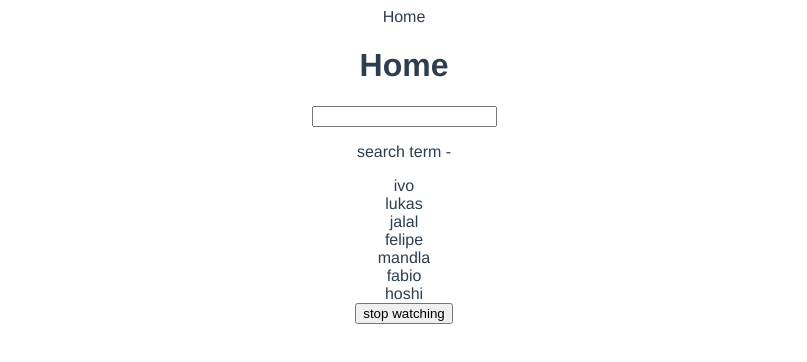
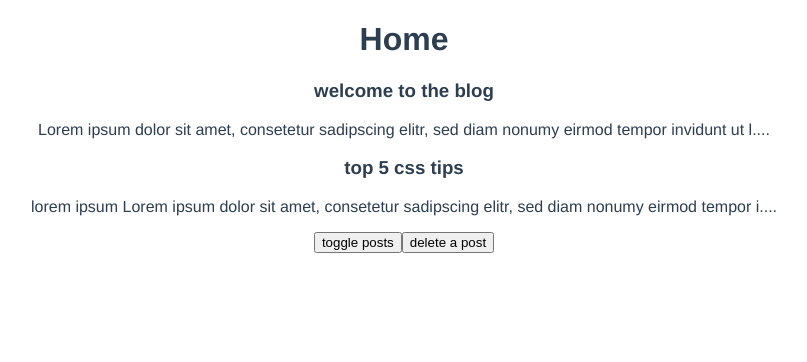
Before and after one commit to BetancourtFelipe/dojo-blog-api, a Vue app: page / in a window 1280 px wide. Shown: the top 362 px of the page, without its empty margins (236-1043 px from the left). Built offline with nearby package versions, Linux system fonts and the light colour scheme.

Commit message:
Add lifesicle hooks

```diff
--- /dev/null
+++ b/src/components/PostList.vue
@@ -0,0 +1,26 @@
+<template>
+ <div class="post-list">
+  <div v-for="post in posts" :key="post.id">
+    <SinglePost :post='post' />
+  </div>
+ </div>
+</template>
+
+<script >
+import { onMounted, onUnmounted, onUpdated } from 'vue';
+import SinglePost from './SinglePost.vue';
+
+export default {
+  props: ['posts'],
+  components: {SinglePost},
+  setup(props) {
+    onMounted(() => console.log('component mounted')),
+    onUnmounted(() => console.log('components unMounted')),
+    onUpdated(() => console.log('components updated'))
+  }
+}
+</script>
+
+<style>
+
+</style>
--- /dev/null
+++ b/src/components/SinglePost.vue
@@ -0,0 +1,25 @@
+<template>
+  <div class="post">
+    <h3>{{ post.title }}</h3>
+    <p>{{ snippet }}</p>
+  </div>
+</template>
+
+<script>
+import { computed } from 'vue';
+
+export default {
+  props: ['post'],
+  setup(props){
+    const snippet = computed(() => {
+      return props.post.body.substring(0,100) + '....'
+    })
+
+    return { snippet }
+  }
+  }
+</script>
+
+<style >
+
+</style>
--- a/src/views/HomeView.vue
+++ b/src/views/HomeView.vue
@@ -1,10 +1,20 @@
 <template>
-<div class="home">Home
+<div class="home">
   <h1>Home</h1>
-  <input type="text" v-model="search">
+  <PostList v-if="showPosts" :posts='posts' />
+  <button @click="showPosts = !showPosts">toggle posts</button>
+  <button @click="posts.pop()">delete a post</button>
+
+
+
+
+
+
+
+  <!-- <input type="text" v-model="search">
   <p>search term - {{ search }}</p>
   <div v-for="name in matchingNames" :key="name">{{ name }}</div>
-  <button @click="handleClick">stop watching</button>
+  <button @click="handleClick">stop watching</button> -->
 
      <!-- Display info for ninjaOne using refs -->
   <!-- <h2>Refs</h2>
@@ -26,34 +36,62 @@
 </template>
 
 <script>
-import { computed, ref, watch, watchEffect } from 'vue';
+import { ref } from 'vue';
+import PostList from '../components/PostList.vue';
 
 export default {
   name: 'HomeView',
+  components: {PostList},
   setup(){
-    const search = ref('')
-    const names = ref(['ivo', 'lukas', 'jalal', 'felipe', 'mandla', 'fabio', 'hoshi'])
 
-    const stopWatch = watch(search, () => {
-      console.log('watch function')
-    })
+    const posts = ref([
+      { title: 'welcome to the blog', body: 'Lorem ipsum dolor sit amet, consetetur sadipscing elitr, sed diam nonumy eirmod tempor invidunt ut labore et dolore magna aliquyam erat, sed diam voluptua. At vero eos et accusam et justo duo dolores et ea rebum. Stet clita kasd gubergren, no sea takimata sanctus est Lorem ipsum dolor sit amet. Lorem ipsum dolor sit amet, consetetur sadipscing elitr, sed diam nonumy eirmod tempor invidunt ut labore et dolore magna aliquyam erat, sed diam voluptua. At vero eos et accusam et justo duo dolores et ea rebum. Stet clita kasd gubergren, no sea takimata sanctus est Lorem ipsum dolor sit amet.', id: 1 },
+      { title: 'top 5 css tips', body: 'lorem ipsum Lorem ipsum dolor sit amet, consetetur sadipscing elitr, sed diam nonumy eirmod tempor invidunt ut labore et dolore magna aliquyam erat, sed diam voluptua. At vero eos et accusam et justo duo dolores et ea rebum. Stet clita kasd gubergren, no sea takimata sanctus est Lorem ipsum dolor sit amet.', id: 2 },
+    ])
 
-    const stopEffect= watchEffect(() => {
-      console.log('watchEffect function', search.value)
-    })
-
-    const matchingNames = computed(() =>{
-      return names.value.filter((name) => name.includes(search.value))
-    })
-
-    const handleClick = () => {
-      stopWatch()
-      stopEffect()
-    }
+    const showPosts = ref(true)
 
 
 
-    return{ names, search, matchingNames, handleClick }
+
+
+
+
+
+    // // Creating a ref named 'search' with an initial value of an empty string
+    // const search = ref('')
+
+    // // Creating a ref named 'names' with an initial array of names
+    // const names = ref(['ivo', 'lukas', 'jalal', 'felipe', 'mandla', 'fabio', 'hoshi'])
+
+    // // Using the watch function to observe changes in 'search'
+    // // and executing a callback when it changes
+    // const stopWatch = watch(search, () => {
+    //   console.log('watch function')
+    // })
+
+
+    // // Using the watchEffect function to reactively execute a callback
+    // // whenever the dependencies (in this case, 'search.value') change
+    // const stopEffect= watchEffect(() => {
+    //   console.log('watchEffect function', search.value)
+    // })
+
+    // // Using the computed function to create a computed property 'matchingNames'
+    // // that filters 'names' based on whether each name includes the current 'search.value'
+    // const matchingNames = computed(() =>{
+    //   return names.value.filter((name) => name.includes(search.value))
+    // })
+
+    // const handleClick = () => {
+    //    // Stopping the watch and watchEffect functions
+    //   stopWatch()
+    //   stopEffect()
+    // }
+
+
+
+    return{ posts, showPosts }
 
      // Define reactive and ref properties
     // const ninjaOne = ref({ name: 'felipe', age: 29 })
```
